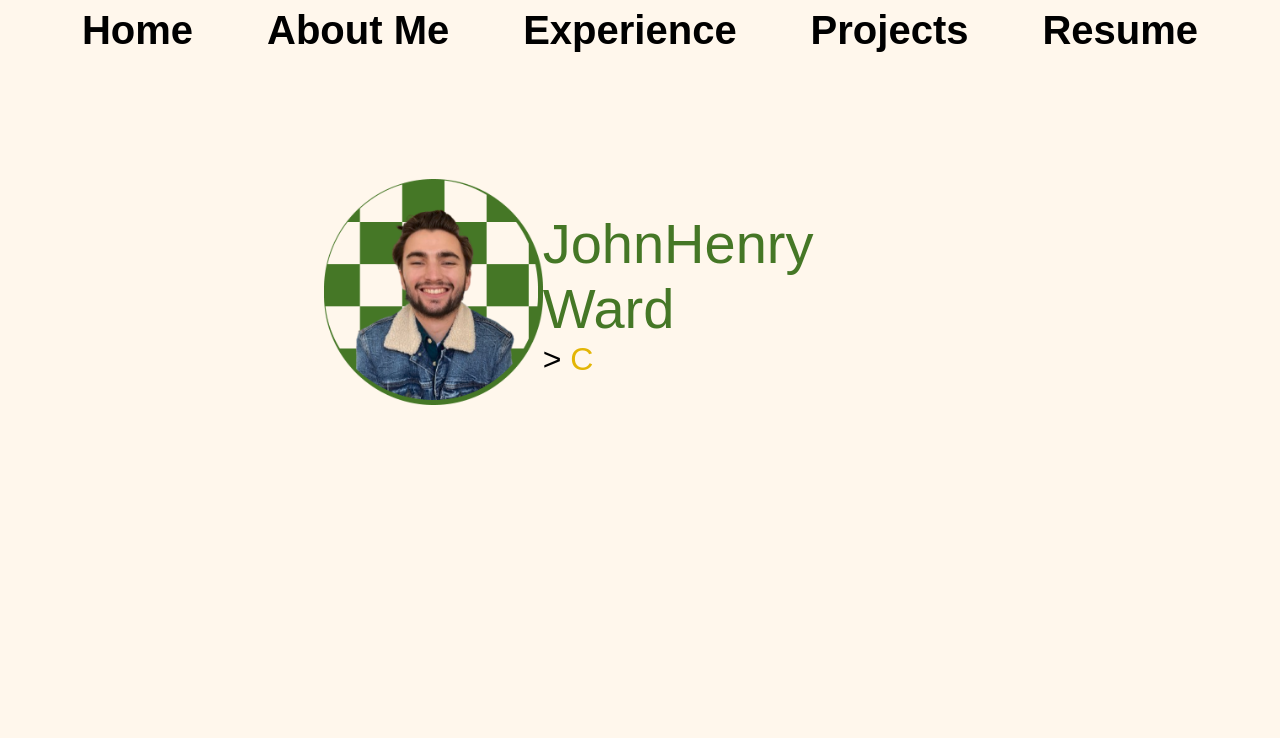
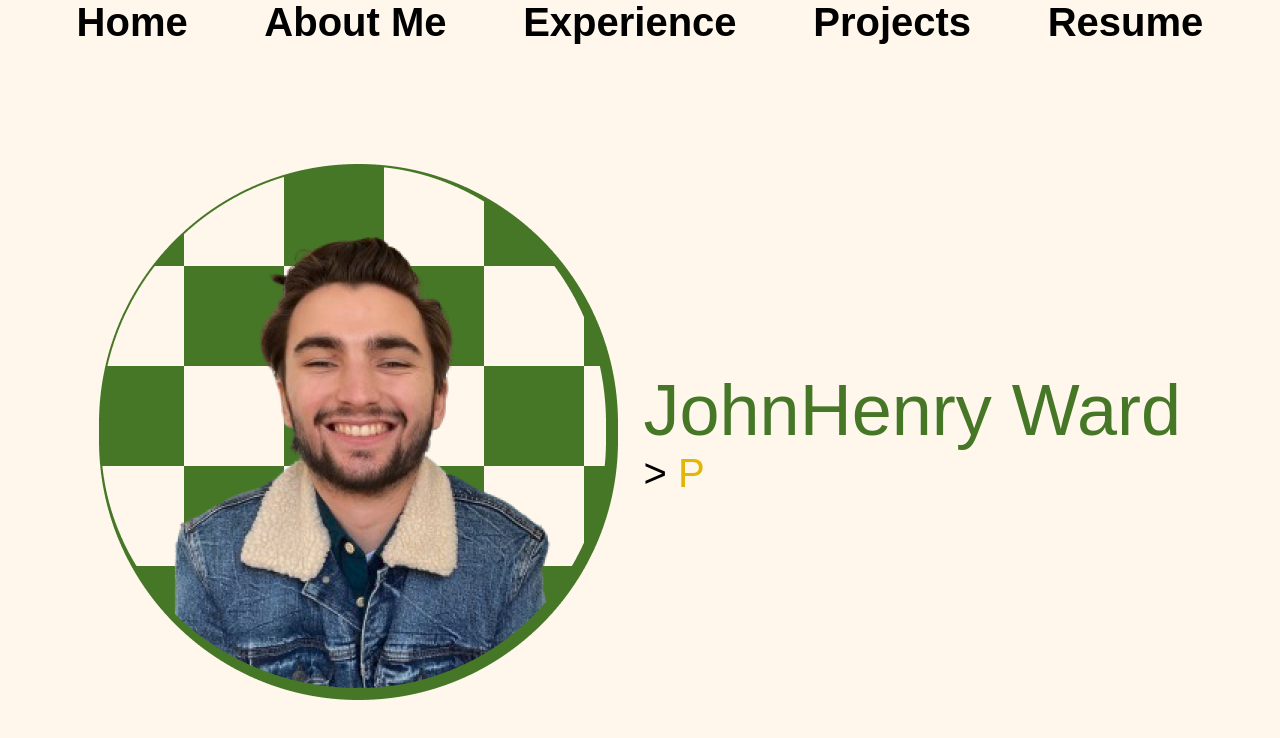
Before and after one commit to JohnHenry-Ward/Portfolio, a Next.js app: page /portfolio/ in a window 1280 px wide. Shown: the top 738 px of the page. Built offline with nearby package versions, Linux system fonts and the light colour scheme; a web font is replaced by a local one.

Commit message:
adjusted css for header content to be (mostly) responseive

```diff
--- a/app/components/Header.tsx
+++ b/app/components/Header.tsx
@@ -26,7 +26,7 @@ const Header = () => {
     return (
         <div className='main-content'>
             <div className='headshot-container'>
-                <Image className='headshot' src={require('../../public/headshot.png')} width={250} height={250} alt="Picture of JohnHenry" />
+                <Image className='headshot' src={require('../../public/headshot.png')} alt="Picture of JohnHenry" />
             </div>
             <div className='text-content'>
                 <h1 className={`text-name green ${rampart_one.className}`}>JohnHenry Ward</h1>
--- a/app/globals.css
+++ b/app/globals.css
@@ -8,8 +8,10 @@
     --splash-yellow-color: #E3B505;
 }
 
-html {
+body {
     background-color: var(--cream-color);
+    margin: 0;
+    height: 100%;
 }
 
 .green {
@@ -41,7 +43,8 @@ html {
     flex-direction: row;
     justify-content: space-evenly;
     width: 100%;
-    font-size: 2.5em;
+    font-size: 2.5rem;
+    height: 8vh;
 }
 
 .navbar-text {
@@ -58,19 +61,22 @@ html {
 .main-content {
     display: flex;
     flex-direction: row;
-    justify-content: space-evenly;
-    width: 50%;
-    margin: 10% auto 0 auto;
+    justify-content: center;
+    height: 92vh;
+    gap: 2%;
 }
 
 .headshot-container {
-    width: 35%;
-    height: 35%;
+    display: flex;
+    flex-direction: column;
+    justify-content: center;
 }
 
 .headshot {
+    height: auto;
     width: 100%;
-    height: 100%;
+    min-width: 25vw;
+    margin: auto;
 }
 
 .text-content {
@@ -80,7 +86,7 @@ html {
 }
 
 .text-name {
-    font-size: 3.5em;
+    font-size: 4.5em;
     margin: 0;
 }
 
@@ -89,7 +95,7 @@ html {
 }
 
 .text-splash {
-    font-size: 2em;
+    font-size: 2.5em;
     margin: 0;
 }
 
--- a/app/lib/splashText.ts
+++ b/app/lib/splashText.ts
@@ -1,5 +1,5 @@
 
-const splashTextOptions = ['Software Engineer', 'Problem Solver', 'Cat Dad', 'Plant Lover'];
+const splashTextOptions = ['Software Engineer', 'Problem Solver', 'Cat Dad', 'Plant Lover', 'Trying My Best', ':)'];
 const splashColorOptions = ['splash-blue', 'splash-brown', 'splash-purple', 'splash-orange', 'splash-yellow'];
 
 const setSplash = async (setSplashText: Function, setSplashColor: Function) => {
```
